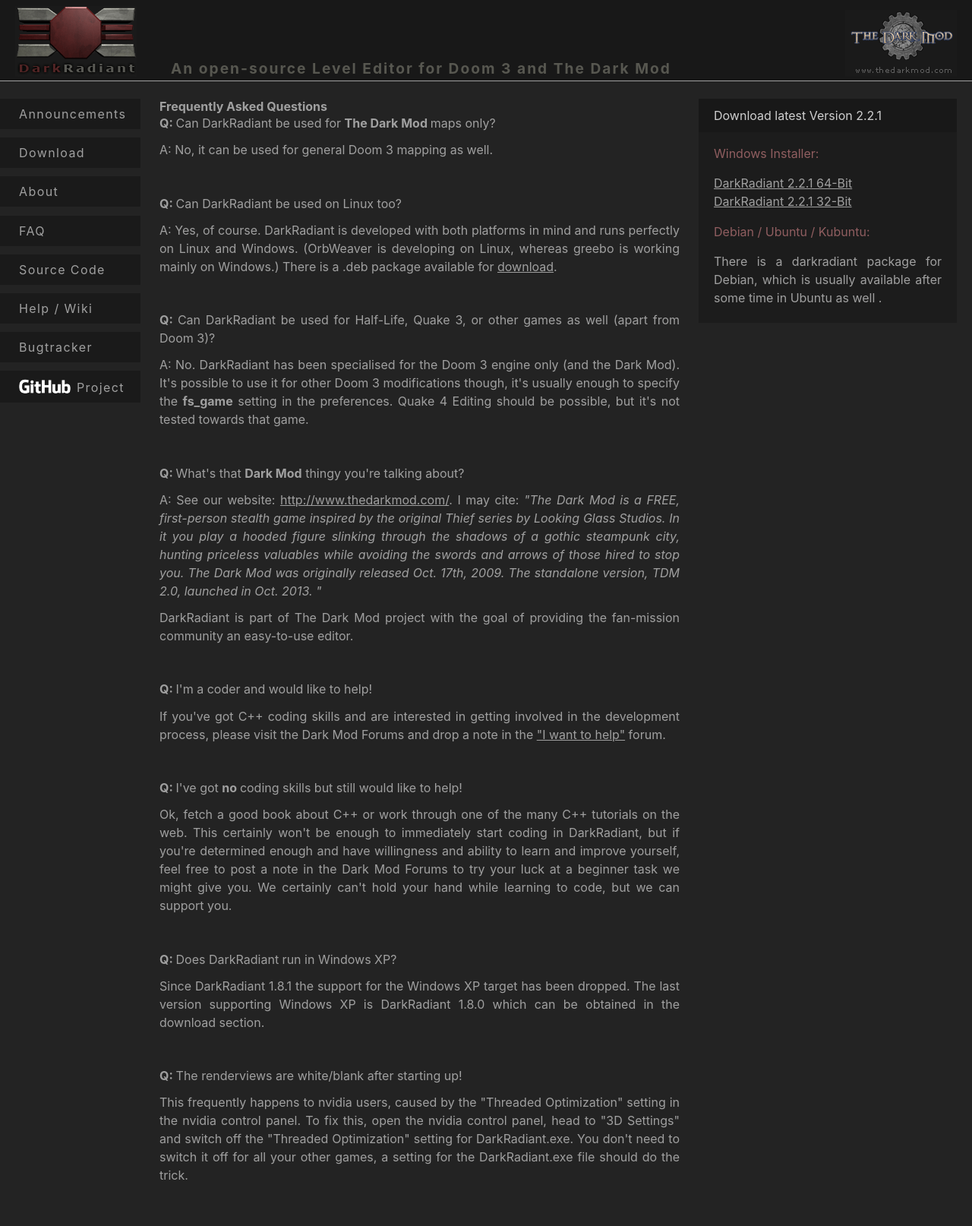
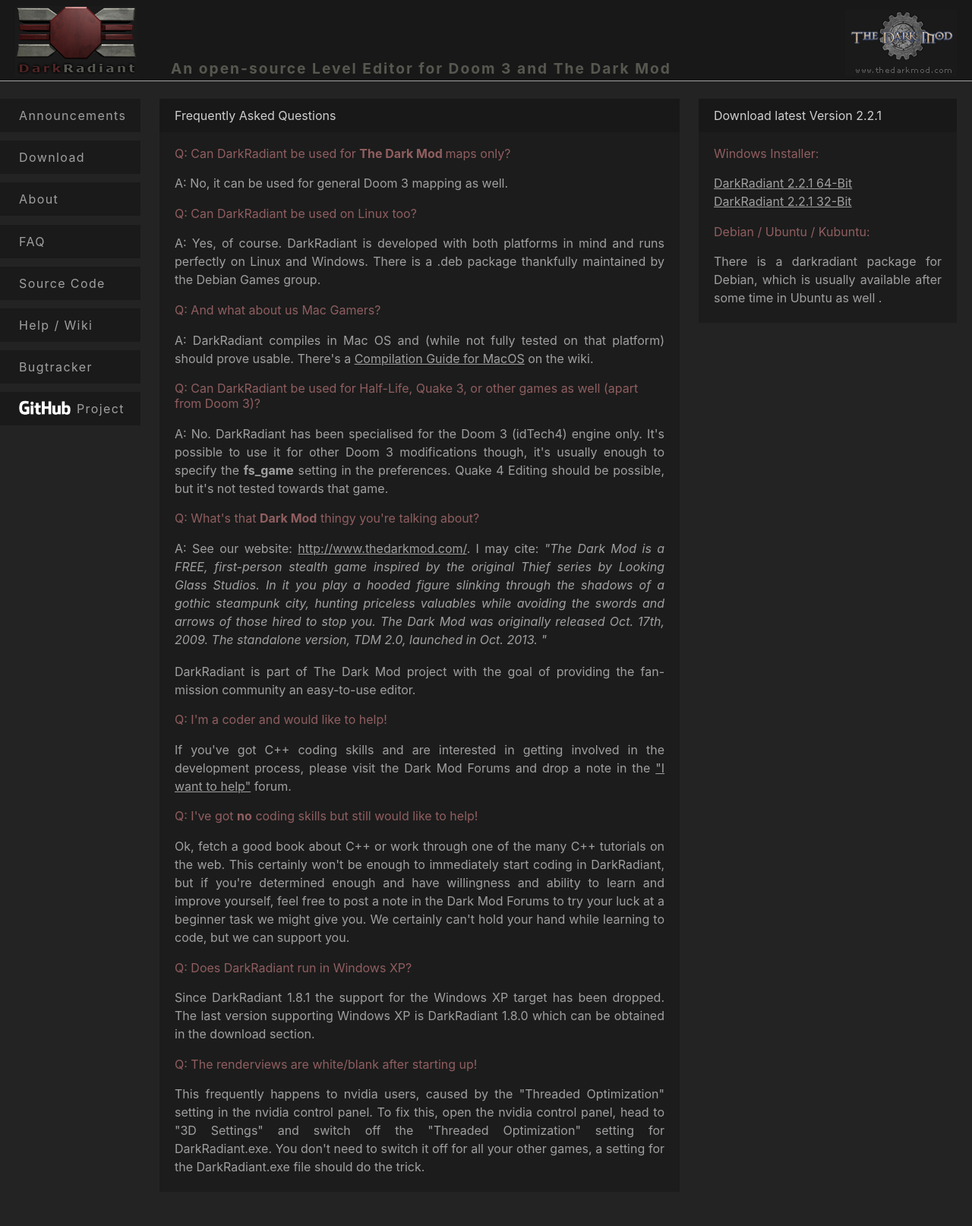
Before and after one commit to codereader/codereader.github.io, a Jekyll site: the page built from faq.md, in a window 1280 px wide. Shown: the whole page at 76% size. Built offline with Jekyll 4.4.1, drawn with Linux system fonts in a browser that asks for light colours.

Commit message:
Migrated a few pages

```diff
--- a/css/std.scss
+++ b/css/std.scss
@@ -118,7 +118,7 @@ p
 			a
 			{
 				display: block;
-				padding: 10px;
+				padding: 12px;
 				padding-left: 25px;
 				background-color: #1A1A1A;
 				text-decoration: none;
--- a/faq.md
+++ b/faq.md
@@ -1,39 +1,34 @@
 ---
 layout: default
-title: DarkRadiant, open-source level editor for Doom 3 and The Dark Mod
+title: DarkRadiant FAQ
 ---
-<table cellspacing="0" cellpadding="0" class="header">
-		<tr>
-			<th>Frequently Asked Questions </th>
-		</tr>
-	</table>
-<table cellspacing="0" cellpadding="0" class="content">
-		<tr>
-		  <td colspan="2"><p class="highlighted"><strong>Q: </strong>Can DarkRadiant be used for <strong>The Dark Mod </strong>maps only?</p>
-			  <p>A: No, it can be used for general Doom 3 mapping as well.</p>
-			  <p>&nbsp;</p>
-			  <p class="highlighted"><strong>Q: </strong> Can DarkRadiant be used on Linux  too? </p>
-			  <p>A: Yes, of course. DarkRadiant is developed with both platforms in mind and runs perfectly on Linux and Windows. (OrbWeaver is developing on Linux, whereas greebo is working mainly on Windows.)
-			  There is a .deb package available for <a href="download.php">download</a>. </p>
-		      <p>&nbsp;</p>
-			  <p class="highlighted"><strong>Q: </strong>Can DarkRadiant be used for Half-Life, Quake 3, or other games as well (apart from Doom 3)? </p>
-			  <p>A: No. DarkRadiant has been specialised for the Doom 3 engine only (and the Dark Mod). It's possible to use it for other Doom 3 modifications though, it's usually enough to specify the <strong>fs_game</strong> setting in the preferences. Quake 4 Editing should be possible, but it's not tested towards that game. </p>
-		      <p>&nbsp;</p>
-		  <p class="highlighted"><strong>Q: </strong>What's that <strong>Dark Mod</strong> thingy you're talking about?  </p>
-		  <p>A: See our website: <a href="http://www.thedarkmod.com/" target="_blank">http://www.thedarkmod.com/</a>. I may cite: <em>&quot;The Dark Mod is a FREE, first-person stealth game inspired by the original Thief series by Looking Glass Studios. In it you play a hooded figure slinking through the shadows of a gothic steampunk city, hunting priceless valuables while avoiding the swords and arrows of those hired to stop you. The Dark Mod was originally released Oct. 17th, 2009. The standalone version, TDM 2.0, launched in Oct. 2013. &quot;</em> </p>
-		  <p>DarkRadiant is part of The Dark Mod project with the goal of providing the fan-mission community an easy-to-use editor. </p>
-		  <p>&nbsp;</p>
-		  <p class="highlighted"><strong>Q: </strong>I'm a coder and would like to help!</p>
-		  <p> If you've got C++ coding skills and are interested in getting involved in the development process, please visit the Dark Mod Forums and drop a note in the <a href="http://forums.thedarkmod.com/forum/11-i-want-to-help/" target="_blank">&quot;I want to help&quot;</a> forum.</p>
-		  <p>&nbsp;</p>
-		  <p class="highlighted"><strong>Q: </strong>I've got <strong>no </strong>coding skills but still would like to help!</p>
-		  <p>Ok, fetch a good book about C++ or work through one of the many C++ tutorials on the web. This certainly won't be enough to immediately start coding in DarkRadiant, but if you're determined enough and have willingness and ability to learn and improve yourself, feel free to post a note in the Dark Mod Forums to try your luck at a beginner task we might give you. We certainly can't hold your hand while learning to code, but we can support you.</p>
-		  <p>&nbsp;</p>
-		  <p class="highlighted"><strong>Q: </strong>Does DarkRadiant run in Windows XP?</p>
-		  <p>Since DarkRadiant 1.8.1 the support for the Windows XP target has been dropped. The last version supporting Windows XP is DarkRadiant 1.8.0 which can be obtained in the download section.</p>
-          <p>&nbsp;</p>
-		  <p class="highlighted"><strong>Q: </strong>The renderviews are white/blank after starting up! </p>
-		  <p>This frequently happens to nvidia users, caused by the &quot;Threaded Optimization&quot; setting in the nvidia control panel. To fix this, open the nvidia control panel, head to &quot;3D Settings&quot; and switch off the &quot;Threaded Optimization&quot; setting for DarkRadiant.exe. You don't need to switch it off for all your other games, a setting for the DarkRadiant.exe file should do the trick.</p>
-		  </td>
-		</tr>
-	</table>
+<div class="section">
+  <h2>Frequently Asked Questions</h2>
+  <h3>Q: Can DarkRadiant be used for <strong>The Dark Mod </strong>maps only?</h3>
+  <p>A: No, it can be used for general Doom 3 mapping as well.</p>
+
+  <h3>Q: Can DarkRadiant be used on Linux too? </h3>
+  <p>A: Yes, of course. DarkRadiant is developed with both platforms in mind and runs perfectly on Linux and Windows. There is a .deb package thankfully maintained by the Debian Games group.</p>
+
+  <h3>Q: And what about us Mac Gamers? </h3>
+  <p>A: DarkRadiant compiles in Mac OS and (while not fully tested on that platform) should prove usable. There's a <a href="http://wiki.thedarkmod.com/index.php?title=DarkRadiant_-_Compiling_in_OS_X">Compilation Guide for MacOS</a> on the wiki.</p>
+
+  <h3>Q: Can DarkRadiant be used for Half-Life, Quake 3, or other games as well (apart from Doom 3)? </h3>
+  <p>A: No. DarkRadiant has been specialised for the Doom 3 (idTech4) engine only. It's possible to use it for other Doom 3 modifications though, it's usually enough to specify the <strong>fs_game</strong> setting in the preferences. Quake 4 Editing should be possible, but it's not tested towards that game. </p>
+
+  <h3>Q: What's that <strong>Dark Mod</strong> thingy you're talking about?</h3>
+  <p>A: See our website: <a href="http://www.thedarkmod.com/">http://www.thedarkmod.com/</a>. I may cite: <em>&quot;The Dark Mod is a FREE, first-person stealth game inspired by the original Thief series by Looking Glass Studios. In it you play a hooded figure slinking through the shadows of a gothic steampunk city, hunting priceless valuables while avoiding the swords and arrows of those hired to stop you. The Dark Mod was originally released Oct. 17th, 2009. The standalone version, TDM 2.0, launched in Oct. 2013. &quot;</em></p>
+  <p>DarkRadiant is part of The Dark Mod project with the goal of providing the fan-mission community an easy-to-use editor. </p>
+
+  <h3>Q: I'm a coder and would like to help!</h3>
+  <p>If you've got C++ coding skills and are interested in getting involved in the development process, please visit the Dark Mod Forums and drop a note in the <a href="http://forums.thedarkmod.com/forum/11-i-want-to-help/">&quot;I want to help&quot;</a> forum.</p>
+
+  <h3>Q: I've got <strong>no</strong> coding skills but still would like to help!</h3>
+  <p>Ok, fetch a good book about C++ or work through one of the many C++ tutorials on the web. This certainly won't be enough to immediately start coding in DarkRadiant, but if you're determined enough and have willingness and ability to learn and improve yourself, feel free to post a note in the Dark Mod Forums to try your luck at a beginner task we might give you. We certainly can't hold your hand while learning to code, but we can support you.</p>
+
+  <h3>Q: Does DarkRadiant run in Windows XP?</h3>
+  <p>Since DarkRadiant 1.8.1 the support for the Windows XP target has been dropped. The last version supporting Windows XP is DarkRadiant 1.8.0 which can be obtained in the download section.</p>
+
+  <h3>Q: The renderviews are white/blank after starting up! </h3>
+  <p>This frequently happens to nvidia users, caused by the &quot;Threaded Optimization&quot; setting in the nvidia control panel. To fix this, open the nvidia control panel, head to &quot;3D Settings&quot; and switch off the &quot;Threaded Optimization&quot; setting for DarkRadiant.exe. You don't need to switch it off for all your other games, a setting for the DarkRadiant.exe file should do the trick.</p>
+</div>
```
Also changed, not shown: about.md (+9 -16 lines), bugtracker.md (+6 -12 lines), source.md (+8 -19 lines), wiki.md (+9 -15 lines).
